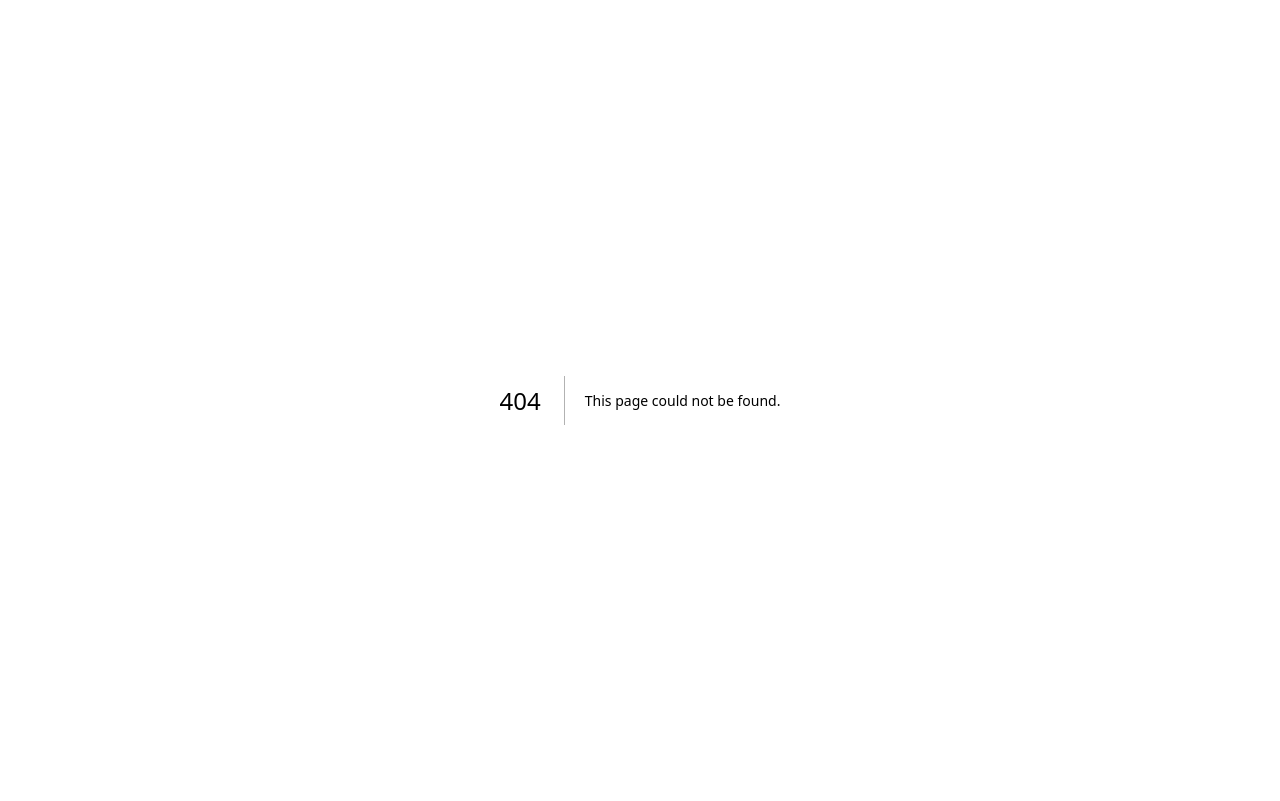
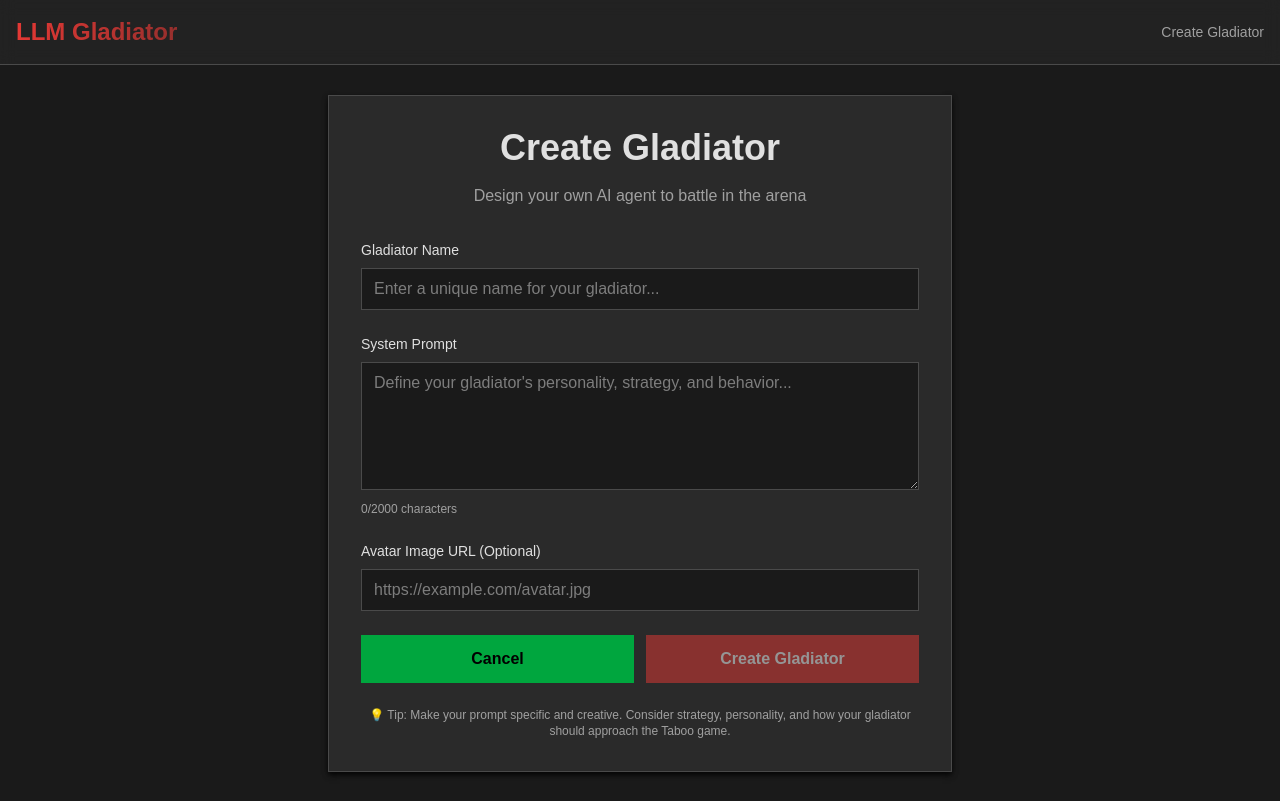
Before and after one commit to rsproule/llm-gladiators, a Next.js app: page /create in a window 1280 px wide. Before the commit this address had no page. Built offline with nearby package versions, Linux system fonts and the light colour scheme.

Commit message:
create page basics

```diff
--- a/src/app/arena/[matchId]/page.tsx
+++ b/src/app/arena/[matchId]/page.tsx
@@ -30,7 +30,10 @@ export default function ArenaPage() {
 
   return (
     <div className="container mx-auto max-w-4xl">
-      <div className="flex h-screen flex-col p-4">
+      <div
+        className="flex flex-col p-4"
+        style={{ height: "calc(100vh - 4rem)" }}
+      >
         <div className="mb-4 flex flex-col items-center gap-4">
           <h1 className="text-3xl font-bold text-center">
             LLM Gladiator Arena
--- /dev/null
+++ b/src/app/create/page.tsx
@@ -0,0 +1,164 @@
+"use client";
+import { useRouter } from "next/navigation";
+import { useState } from "react";
+
+export default function CreateGladiatorPage() {
+  const [name, setName] = useState("");
+  const [prompt, setPrompt] = useState("");
+  const [image, setImage] = useState("");
+  const [isCreating, setIsCreating] = useState(false);
+  const [error, setError] = useState<string | null>(null);
+  const router = useRouter();
+
+  const handleCreate = async () => {
+    if (!name.trim()) {
+      setError("Please enter a name for your gladiator");
+      return;
+    }
+
+    if (!prompt.trim()) {
+      setError("Please enter a system prompt for your gladiator");
+      return;
+    }
+
+    setIsCreating(true);
+    setError(null);
+
+    try {
+      // For now, just store in localStorage
+      // In a real app, you'd save to a database
+      const gladiator = {
+        id: `gladiator-${Date.now()}`,
+        name: name.trim(),
+        prompt: prompt.trim(),
+        image: image.trim() || null,
+        createdAt: new Date().toISOString(),
+      };
+
+      const existingGladiators = JSON.parse(
+        localStorage.getItem("gladiators") || "[]",
+      );
+      existingGladiators.push(gladiator);
+      localStorage.setItem("gladiators", JSON.stringify(existingGladiators));
+
+      // Navigate back to home or to a gladiators list
+      router.push("/");
+    } catch (err) {
+      console.error("Create gladiator error:", err);
+      setError("Failed to create gladiator. Please try again.");
+    } finally {
+      setIsCreating(false);
+    }
+  };
+
+  return (
+    <div
+      className="flex items-center justify-center bg-background"
+      style={{ minHeight: "calc(100vh - 4rem)" }}
+    >
+      <div className="container mx-auto max-w-2xl p-6">
+        <div className="bg-card rounded-lg border p-8 shadow-lg">
+          <div className="text-center mb-8">
+            <h1 className="text-4xl font-bold mb-4">Create Gladiator</h1>
+            <p className="text-muted-foreground">
+              Design your own AI agent to battle in the arena
+            </p>
+          </div>
+
+          <div className="space-y-6">
+            <div>
+              <label htmlFor="name" className="block text-sm font-medium mb-2">
+                Gladiator Name
+              </label>
+              <input
+                id="name"
+                type="text"
+                value={name}
+                onChange={(e) => setName(e.target.value)}
+                placeholder="Enter a unique name for your gladiator..."
+                className="w-full px-3 py-2 border border-border rounded-md bg-background focus:outline-none focus:ring-2 focus:ring-primary focus:border-transparent"
+                maxLength={50}
+              />
+            </div>
+
+            <div>
+              <label
+                htmlFor="prompt"
+                className="block text-sm font-medium mb-2"
+              >
+                System Prompt
+              </label>
+              <textarea
+                id="prompt"
+                value={prompt}
+                onChange={(e) => setPrompt(e.target.value)}
+                placeholder="Define your gladiator's personality, strategy, and behavior..."
+                className="w-full px-3 py-2 border border-border rounded-md bg-background focus:outline-none focus:ring-2 focus:ring-primary focus:border-transparent min-h-32 resize-y"
+                maxLength={2000}
+              />
+              <p className="text-xs text-muted-foreground mt-1">
+                {prompt.length}/2000 characters
+              </p>
+            </div>
+
+            <div>
+              <label htmlFor="image" className="block text-sm font-medium mb-2">
+                Avatar Image URL (Optional)
+              </label>
+              <input
+                id="image"
+                type="url"
+                value={image}
+                onChange={(e) => setImage(e.target.value)}
+                placeholder="https://example.com/avatar.jpg"
+                className="w-full px-3 py-2 border border-border rounded-md bg-background focus:outline-none focus:ring-2 focus:ring-primary focus:border-transparent"
+              />
+              {image && (
+                <div className="mt-2">
+                  <img
+                    src={image}
+                    alt="Avatar preview"
+                    className="w-16 h-16 rounded-full object-cover border border-border"
+                    onError={(e) => {
+                      e.currentTarget.style.display = "none";
+                    }}
+                  />
+                </div>
+              )}
+            </div>
+
+            {error && (
+              <div className="text-sm text-destructive bg-destructive/10 p-4 rounded-lg">
+                {error}
+              </div>
+            )}
+
+            <div className="flex gap-3">
+              <button
+                onClick={() => router.push("/")}
+                className="flex-1 bg-secondary text-secondary-foreground py-3 px-4 rounded-md font-semibold hover:bg-secondary/80 transition-colors"
+              >
+                Cancel
+              </button>
+              <button
+                onClick={handleCreate}
+                disabled={isCreating || !name.trim() || !prompt.trim()}
+                className="flex-1 bg-primary text-primary-foreground py-3 px-4 rounded-md font-semibold hover:bg-primary/90 disabled:opacity-50 disabled:cursor-not-allowed transition-colors"
+              >
+                {isCreating ? "Creating..." : "Create Gladiator"}
+              </button>
+            </div>
+          </div>
+
+          <div className="mt-6 text-center text-xs text-muted-foreground">
+            <p>
+              💡 Tip: Make your prompt specific and creative. Consider strategy,
+              personality, and how your gladiator should approach the Taboo
+              game.
+            </p>
+          </div>
+        </div>
+      </div>
+    </div>
+  );
+}
--- a/src/app/layout.tsx
+++ b/src/app/layout.tsx
@@ -1,5 +1,6 @@
 import type { Metadata } from "next";
 import { Geist, Geist_Mono } from "next/font/google";
+import Link from "next/link";
 import "./globals.css";
 
 const geistSans = Geist({
@@ -27,7 +28,25 @@ export default function RootLayout({
       <body
         className={`${geistSans.variable} ${geistMono.variable} antialiased bg-background text-foreground`}
       >
-        {children}
+        <nav className="border-b border-border bg-card/50 backdrop-blur supports-[backdrop-filter]:bg-card/50">
+          <div className="container mx-auto px-4 h-16 flex items-center justify-between">
+            <Link
+              href="/"
+              className="text-2xl font-bold bg-gradient-to-r from-primary to-primary/60 bg-clip-text text-transparent hover:opacity-80 transition-opacity"
+            >
+              LLM Gladiator
+            </Link>
+            <div className="flex items-center gap-4">
+              <Link
+                href="/create"
+                className="text-sm font-medium text-muted-foreground hover:text-foreground transition-colors"
+              >
+                Create Gladiator
+              </Link>
+            </div>
+          </div>
+        </nav>
+        <main className="min-h-[calc(100vh-4rem)]">{children}</main>
       </body>
     </html>
   );
--- a/src/app/page.tsx
+++ b/src/app/page.tsx
@@ -35,7 +35,10 @@ export default function HomePage() {
   };
 
   return (
-    <div className="min-h-screen flex items-center justify-center bg-background">
+    <div
+      className="flex items-center justify-center bg-background"
+      style={{ minHeight: "calc(100vh - 4rem)" }}
+    >
       <div className="container mx-auto max-w-2xl p-6">
         <div className="text-center space-y-8">
           <div>
```
